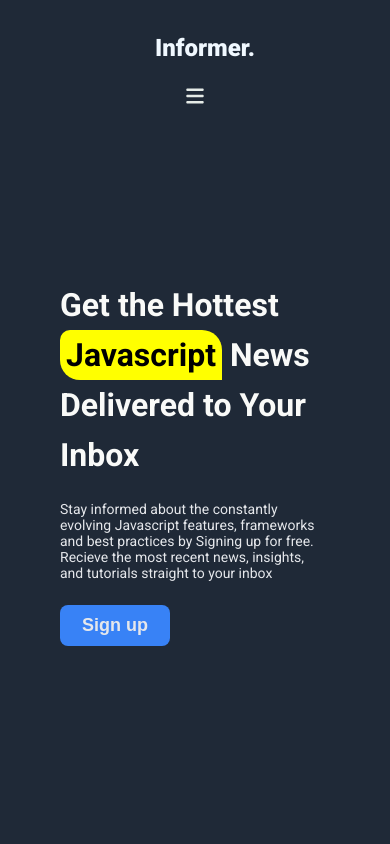
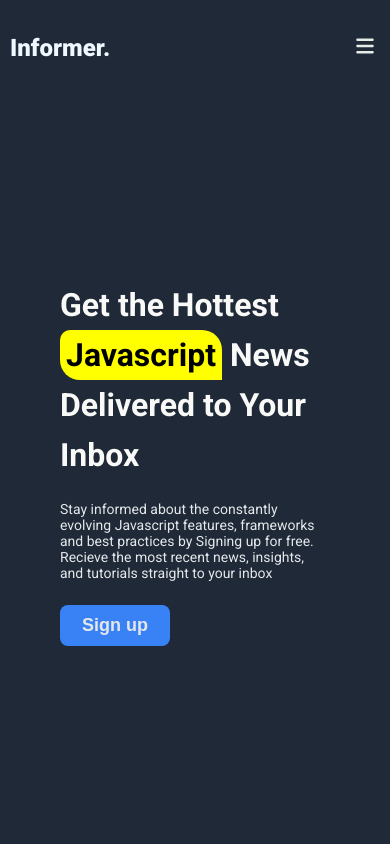
Before and after one commit to suchi-291/Informer, a plain HTML site: page index.html in a window 390 px wide. Shown: the top 844 px of the page. Drawn offline with Linux system fonts and the light colour scheme.

Commit message:
changed the display property of header in mobile version

```diff
--- a/mediaqueries.css
+++ b/mediaqueries.css
@@ -12,8 +12,8 @@
         padding:10px;
         width: 100vw;
         display: flex;
-        flex-direction: column;
-        justify-content: center;
+        align-items: center;
+        justify-content: space-between;
 
     }
 
```
